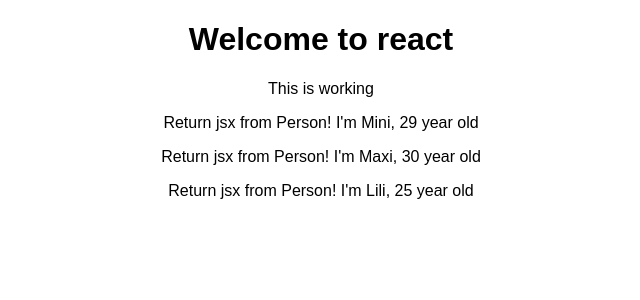
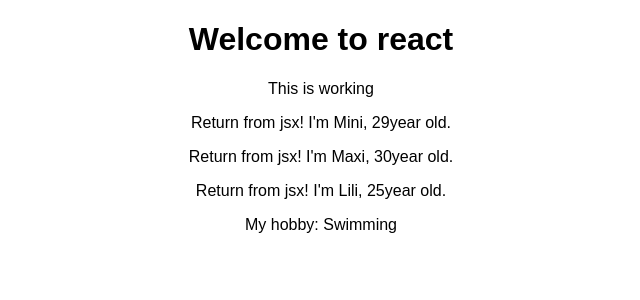
Before and after one commit to sb1989/my_first_react_app, a React (Create React App) app: page / in a window 1280 px wide. Shown: the top 300 px of the page, without its empty margins (319-959 px from the left). Built offline with nearby package versions, Linux system fonts and the light colour scheme.

Commit message:
using children properties

```diff
--- a/src/App.js
+++ b/src/App.js
@@ -11,7 +11,7 @@
         <p>This is working</p>
         <Person name='Mini' age = '29'/>
         <Person name = 'Maxi' age ='30'/>
-        <Person name ='Lili' age ='25'/>
+        <Person name ='Lili' age ='25'>My hobby: Swimming</Person>
       </div>
     );
     //return React.createElement('div', null, React.createElement('h1', {className: 'App'}, 'Hi I\'m a react App!!!'))
--- a/src/Person/Person.js
+++ b/src/Person/Person.js
@@ -1,7 +1,12 @@
 import React from 'react' //jsx is tranformed to react createElement
 
 const person = (props)=>{
-return <p>Return jsx from Person! I'm {props.name}, {props.age} year old</p>
+return (
+        <div>
+            <p>Return from jsx! I'm {props.name}, {props.age}year old.</p>
+            <p>{props.children}</p>
+        </div>
+    )
 };
 
 export default person;
```
